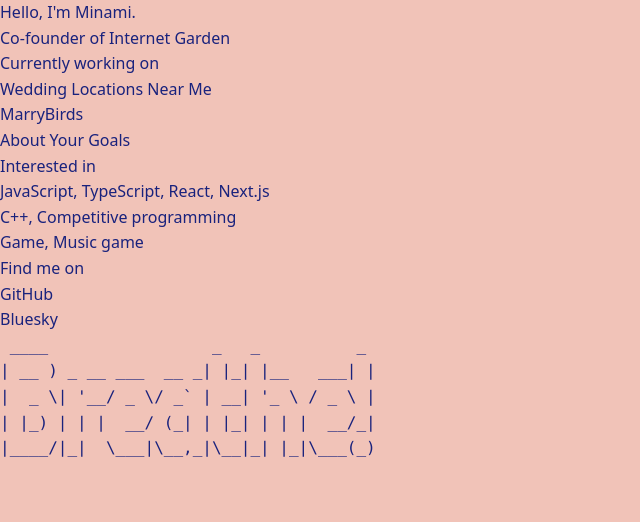
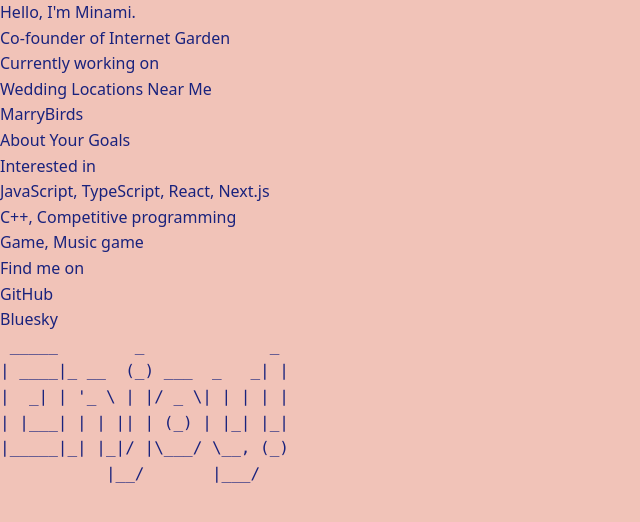
Before and after one commit to minamicode/minamicode.com, a Next.js app: page / in a window 1280 px wide. Shown: the top 522 px of the page, without its empty margins (0-640 px from the left). Built offline with nearby package versions, Linux system fonts and the light colour scheme.

Commit message:
feat: add random messages

```diff
--- /dev/null
+++ b/src/app/_components/Message.tsx
@@ -0,0 +1,58 @@
+"use client";
+
+import { useEffect, useState } from "react";
+
+const asciiArts = [
+  // Breathe
+  ` ____                 _   _          _
+| __ ) _ __ ___  __ _| |_| |__   ___| |
+|  _ \\| '__/ _ \\/ _\` | __| '_ \\ / _ \\ |
+| |_) | | |  __/ (_| | |_| | | |  __/_|
+|____/|_|  \\___|\\__,_|\\__|_| |_|\\___(_)`,
+
+  // Drink water
+  ` ____       _       _                    _            _
+|  _ \\ _ __(_)_ __ | | __ __      ____ _| |_ ___ _ __| |
+| | | | '__| | '_ \\| |/ / \\ \\ /\\ / / _\` | __/ _ \\ '__| |
+| |_| | |  | | | | |   <   \\ V  V / (_| | ||  __/ |  |_|
+|____/|_|  |_|_| |_|_|\\_\\   \\_/\\_/ \\__,_|\\__\\___|_|  (_)`,
+
+  // Sleep
+  ` ____  _                 _
+/ ___|| | ___  ___ _ __ | |
+\\___ \\| |/ _ \\/ _ \\ '_ \\| |
+ ___) | |  __/  __/ |_) |_|
+|____/|_|\\___|\\___|  /__(_)
+                  |_|      `,
+
+  // Enjoy
+  ` _____        _             _
+| ____|_ __  (_) ___  _   _| |
+|  _| | '_ \\ | |/ _ \\| | | | |
+| |___| | | || | (_) | |_| |_|
+|_____|_| |_|/ |\\___/ \\__, (_)
+           |__/       |___/   `,
+
+  // Explore
+  ` _____            _                _
+| ____|_  ___ __ | | ___  _ __ ___| |
+|  _| \\ \\/ / '_ \\| |/ _ \\| '__/ _ \\ |
+| |___ >  <| |_) | | (_) | | |  __/_|
+|_____/_/\\_\\ .__/|_|\\___/|_|  \\___(_)
+           |_|                       `,
+];
+
+const Message = () => {
+  const [selectedArt, setSelectedArt] = useState("");
+
+  useEffect(() => {
+    const randomIndex = Math.floor(Math.random() * asciiArts.length);
+    setSelectedArt(asciiArts[randomIndex]);
+  }, []);
+
+  return (
+    <pre className="text-xs leading-none mt-6 font-mono">{selectedArt}</pre>
+  );
+};
+
+export default Message;
--- a/src/app/page.tsx
+++ b/src/app/page.tsx
@@ -1,3 +1,5 @@
+import Message from "./_components/Message";
+
 export default function Home() {
   return (
     <main className="max-w-[70ch] mx-auto p-4">
@@ -76,13 +78,7 @@ export default function Home() {
         <br />
       </p>
 
-      <pre className="text-xs leading-none mt-6 font-mono">
-        {` ____                 _   _          _
-| __ ) _ __ ___  __ _| |_| |__   ___| |
-|  _ \\| '__/ _ \\/ _\` | __| '_ \\ / _ \\ |
-| |_) | | |  __/ (_| | |_| | | |  __/_|
-|____/|_|  \\___|\\__,_|\\__|_| |_|\\___(_)`}
-      </pre>
+      <Message />
     </main>
   );
 }
```
